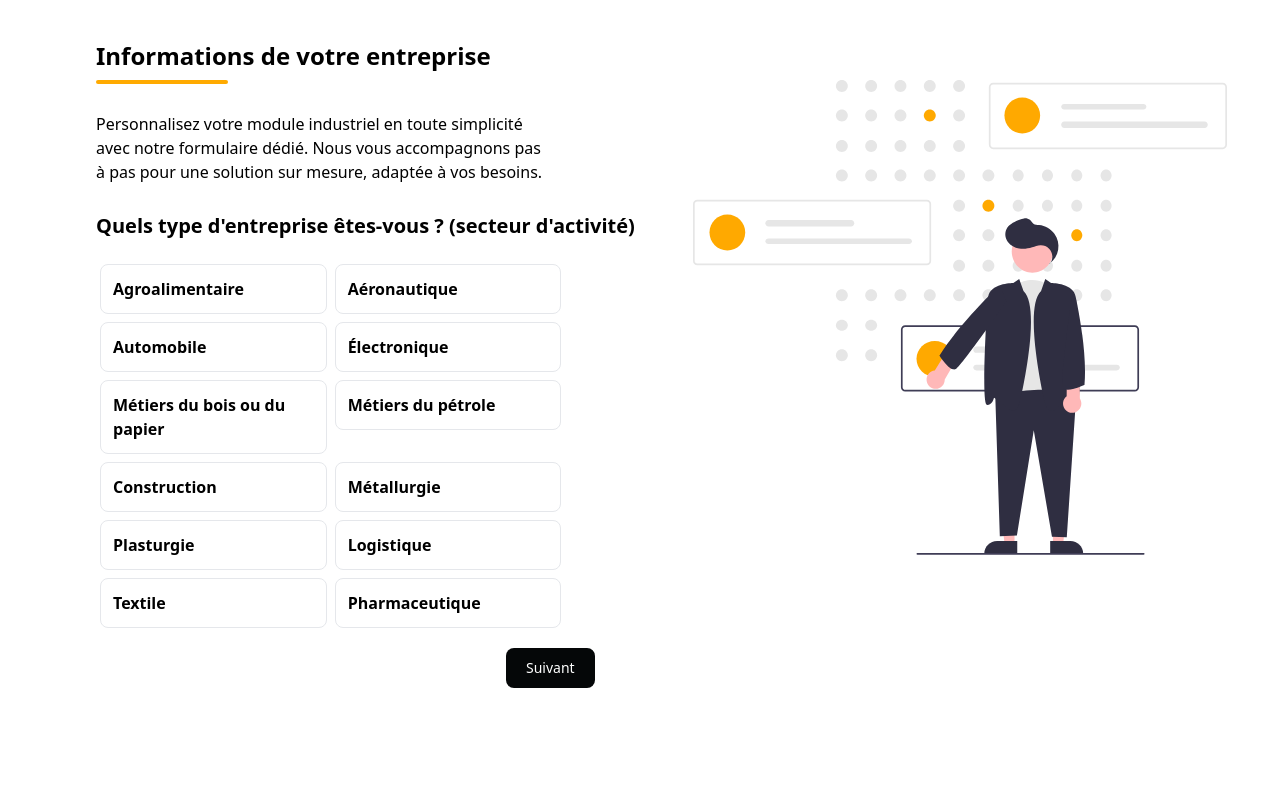
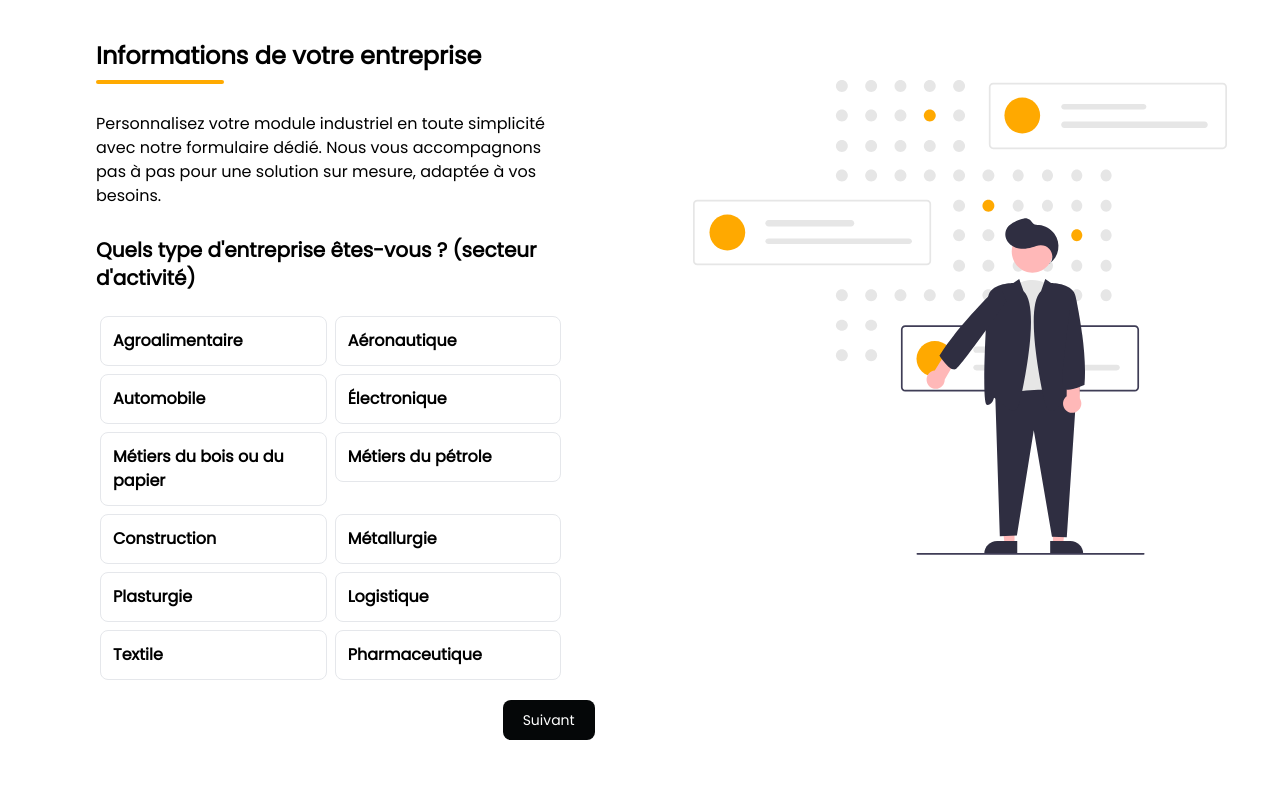
Before and after one commit to Dheliosis/TalkMe, a Nuxt app in the folder app/: page / in a window 1280 px wide. Shown: the top 800 px of the page. Built offline with nearby package versions, Linux system fonts and the light colour scheme.

Commit message:
Add Poppins

```diff
--- a/app/assets/styles/dependencies.scss
+++ b/app/assets/styles/dependencies.scss
@@ -1,3 +1,8 @@
 @tailwind base;
 @tailwind components;
 @tailwind utilities;
+
+@font-face {
+	font-family: Poppins;
+	src: url("../fonts/Poppins/Poppins-Regular.ttf") format("truetype");
+}
--- a/app/tailwind.config.js
+++ b/app/tailwind.config.js
@@ -29,7 +29,11 @@ module.exports = {
           primary: "#1C1A17",
           secondary: "#A39C8F"
         },
-      }
+      },
+      fontFamily: {
+        'Poppins': ["Poppins", "ui-sans-serif", "system-ui"],
+      },
+
     },
   },
   plugins: [
```
Also changed, not shown: app/assets/fonts/Poppins/Poppins-Regular.ttf (added).
